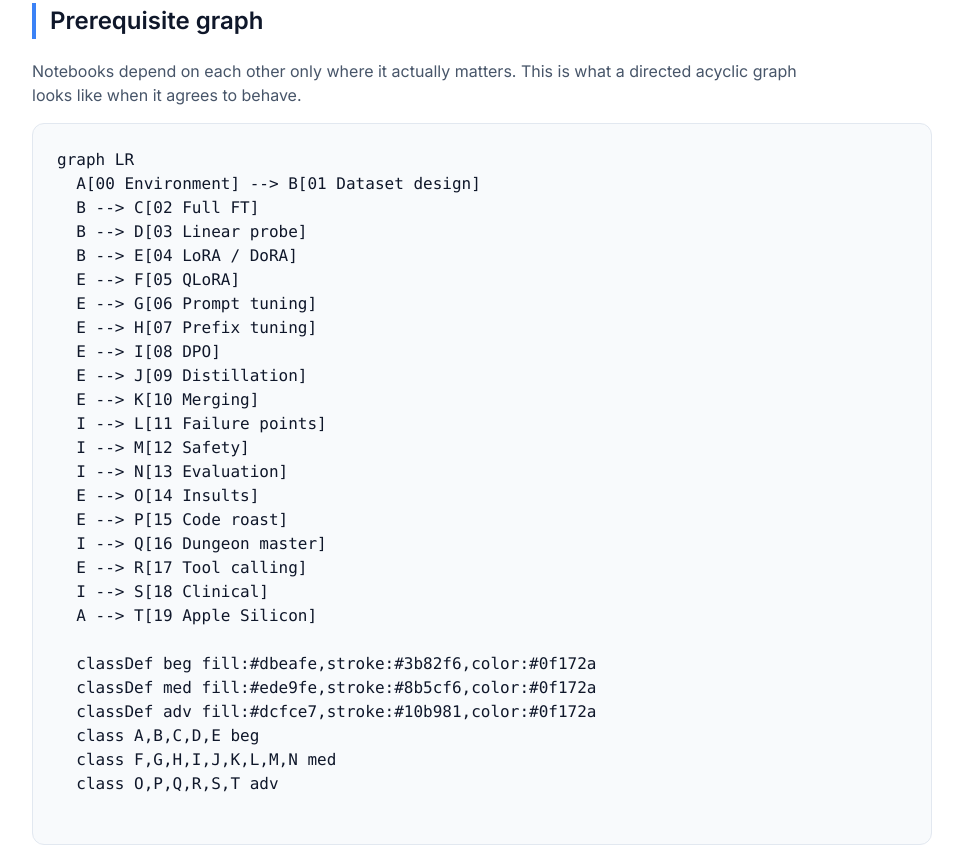
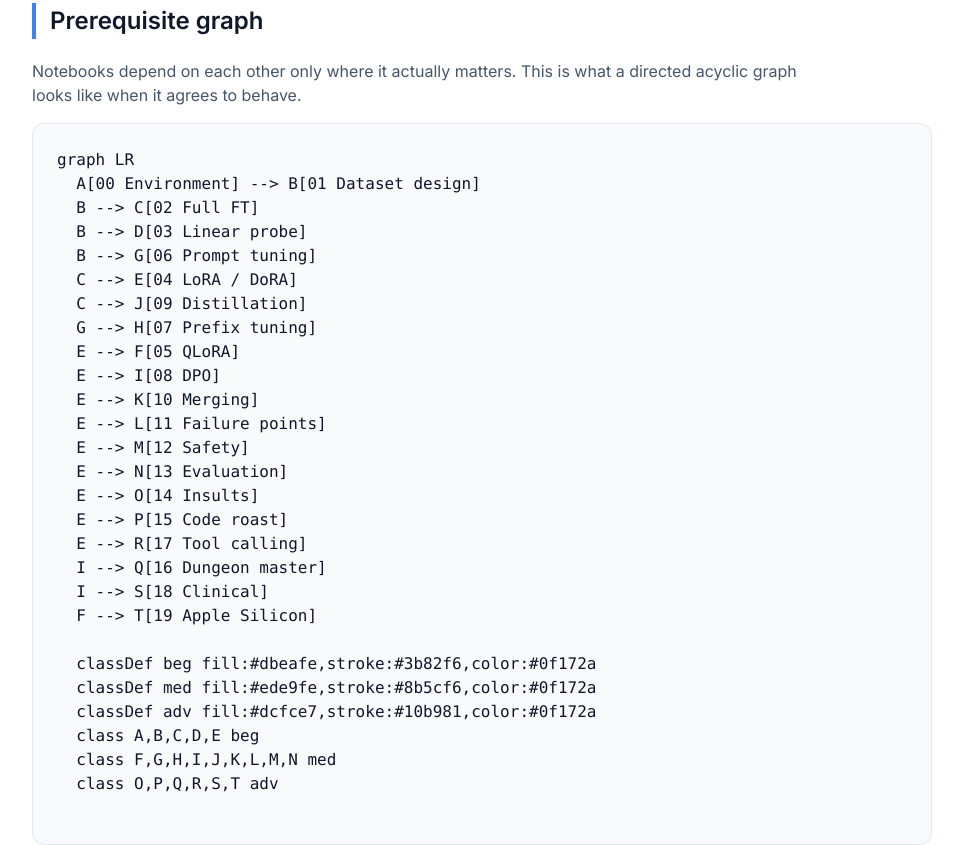
Before and after one commit to Kumarjit-Pathak/finetuning-slm, a plain HTML site: page docs/guide.html in a window 1280 px wide. Shown: the part 4258-5103 px from the top of the page, without its empty margins (284-1247 px from the left). Drawn offline with nearby package versions, Linux system fonts and the light colour scheme.

Commit message:
fix: correct prerequisite graph dependencies on guide page
- 02 Full FT now prereq for 04 LoRA (appreciate PEFT after full cost)
- 06/07 Prompt/Prefix tuning branch from 01 independently
- 09 Distillation branches from 02 Full FT
- 11/12/13 depend on 04 LoRA, not 08 DPO
- 19 Apple Silicon depends on 05 QLoRA, not 00 Environment

Co-Authored-By: Claude Opus 4.6 <noreply@anthropic.com>

```diff
--- a/docs/guide.html
+++ b/docs/guide.html
@@ -697,22 +697,22 @@ graph LR
   A[00 Environment] --> B[01 Dataset design]
   B --> C[02 Full FT]
   B --> D[03 Linear probe]
-  B --> E[04 LoRA / DoRA]
+  B --> G[06 Prompt tuning]
+  C --> E[04 LoRA / DoRA]
+  C --> J[09 Distillation]
+  G --> H[07 Prefix tuning]
   E --> F[05 QLoRA]
-  E --> G[06 Prompt tuning]
-  E --> H[07 Prefix tuning]
   E --> I[08 DPO]
-  E --> J[09 Distillation]
   E --> K[10 Merging]
-  I --> L[11 Failure points]
-  I --> M[12 Safety]
-  I --> N[13 Evaluation]
+  E --> L[11 Failure points]
+  E --> M[12 Safety]
+  E --> N[13 Evaluation]
   E --> O[14 Insults]
   E --> P[15 Code roast]
+  E --> R[17 Tool calling]
   I --> Q[16 Dungeon master]
-  E --> R[17 Tool calling]
   I --> S[18 Clinical]
-  A --> T[19 Apple Silicon]
+  F --> T[19 Apple Silicon]
 
   classDef beg fill:#dbeafe,stroke:#3b82f6,color:#0f172a
   classDef med fill:#ede9fe,stroke:#8b5cf6,color:#0f172a
```
